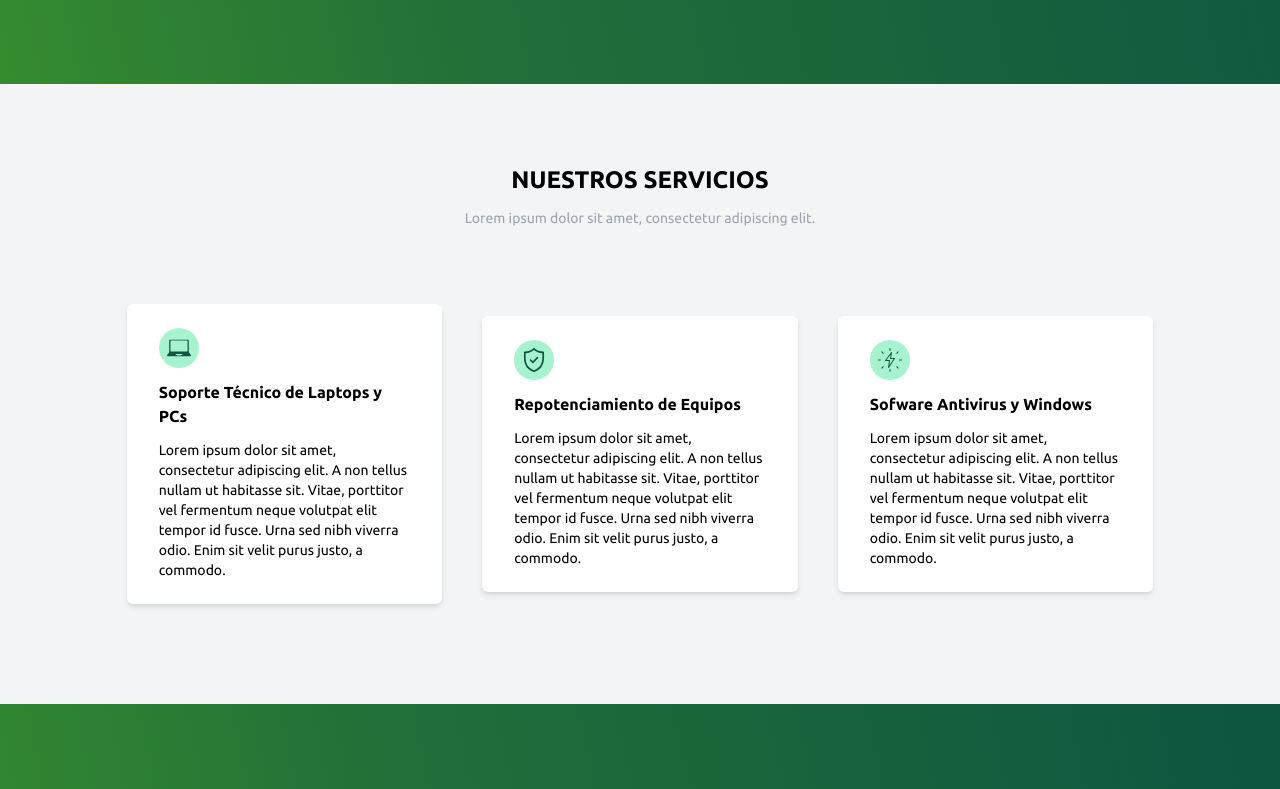
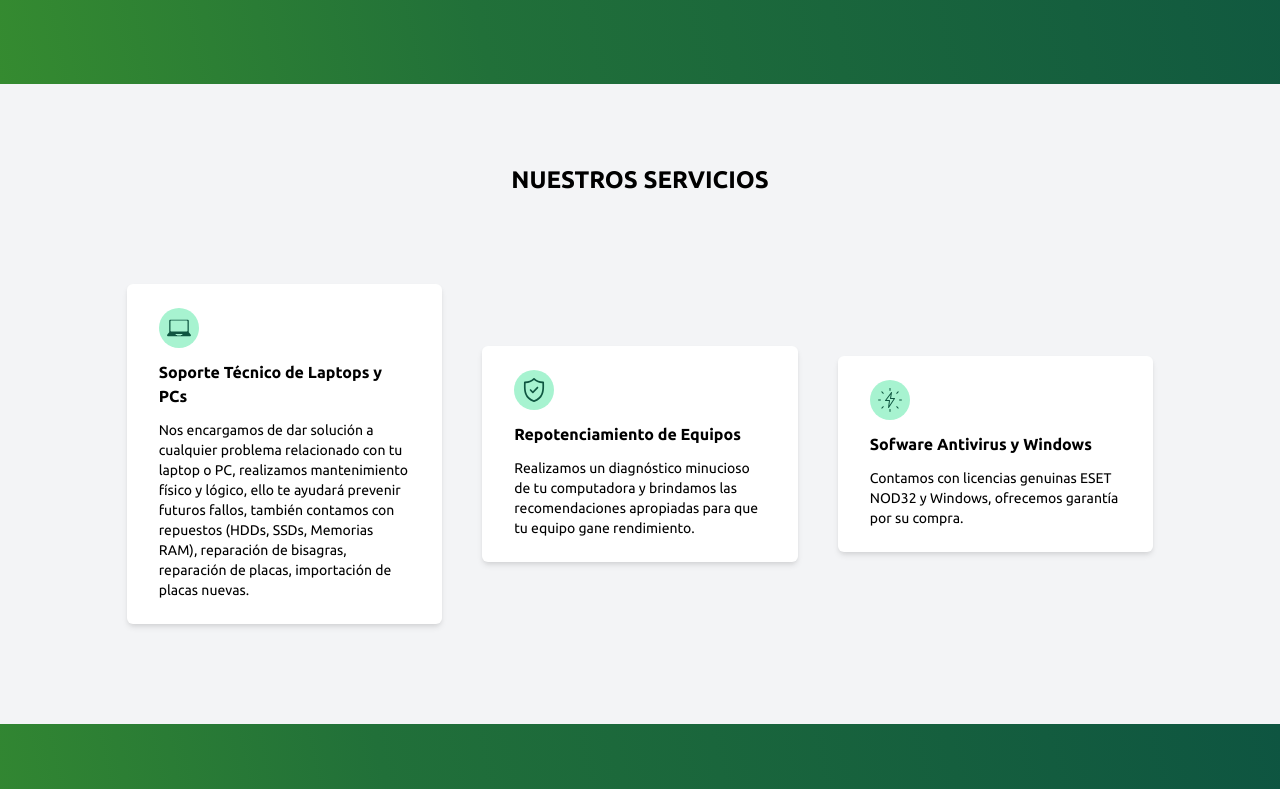
Before and after one commit to wasi-lat/tingotech, a Next.js app: page / in a window 1280 px wide. Shown: the part 684-1473 px from the top of the page. Built offline with nearby package versions, Linux system fonts and the light colour scheme.

Commit message:
ADD: original text to our services

```diff
--- a/pages/index.js
+++ b/pages/index.js
@@ -44,9 +44,9 @@ export default function Home() {
             <h2 className="font-bold text-center text-2xl mb-3">
               NUESTROS SERVICIOS
             </h2>
-            <p className="text-gray-400 text-center text-sm">
+            {/* <p className="text-gray-400 text-center text-sm">
               Lorem ipsum dolor sit amet, consectetur adipiscing elit.
-            </p>
+            </p> */}
           </div>
           <div className="flex flex-col md:flex-row items-center">
             <div className="w-full md:w-1/3 mx-5 bg-white my-5 py-6 px-8 rounded-md shadow-md">
@@ -59,10 +59,11 @@ export default function Home() {
                 Soporte Técnico de Laptops y PCs
               </h3>
               <p className="text-sm">
-                Lorem ipsum dolor sit amet, consectetur adipiscing elit. A non
-                tellus nullam ut habitasse sit. Vitae, porttitor vel fermentum
-                neque volutpat elit tempor id fusce. Urna sed nibh viverra odio.
-                Enim sit velit purus justo, a commodo.{" "}
+                Nos encargamos de dar solución a cualquier problema relacionado
+                con tu laptop o PC, realizamos mantenimiento físico y lógico,
+                ello te ayudará prevenir futuros fallos, también contamos con
+                repuestos (HDDs, SSDs, Memorias RAM), reparación de bisagras,
+                reparación de placas, importación de placas nuevas.
               </p>
             </div>
             <div className="w-full md:w-1/3 mx-5 bg-white my-5 py-6 px-8 rounded-md shadow-md">
@@ -73,10 +74,9 @@ export default function Home() {
               </div>
               <h3 className="font-bold pb-3">Repotenciamiento de Equipos</h3>
               <p className="text-sm">
-                Lorem ipsum dolor sit amet, consectetur adipiscing elit. A non
-                tellus nullam ut habitasse sit. Vitae, porttitor vel fermentum
-                neque volutpat elit tempor id fusce. Urna sed nibh viverra odio.
-                Enim sit velit purus justo, a commodo.{" "}
+                Realizamos un diagnóstico minucioso de tu computadora y
+                brindamos las recomendaciones apropiadas para que tu equipo gane
+                rendimiento.
               </p>
             </div>
             <div className="w-full md:w-1/3 mx-5 bg-white my-5 py-6 px-8 rounded-md shadow-md">
@@ -87,10 +87,8 @@ export default function Home() {
               </div>
               <h3 className="font-bold pb-3">Sofware Antivirus y Windows</h3>
               <p className="text-sm">
-                Lorem ipsum dolor sit amet, consectetur adipiscing elit. A non
-                tellus nullam ut habitasse sit. Vitae, porttitor vel fermentum
-                neque volutpat elit tempor id fusce. Urna sed nibh viverra odio.
-                Enim sit velit purus justo, a commodo.{" "}
+                Contamos con licencias genuinas ESET NOD32 y Windows, ofrecemos
+                garantía por su compra.
               </p>
             </div>
           </div>
```
